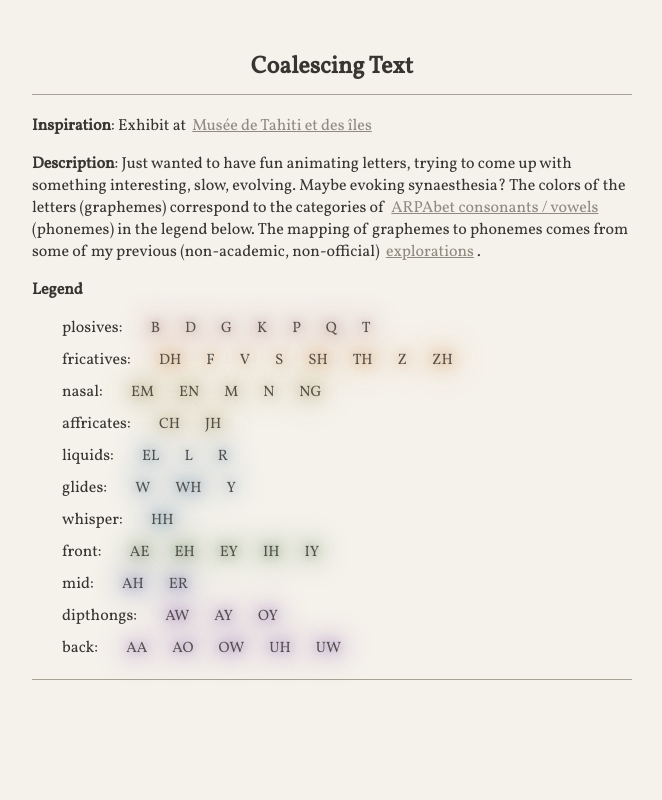
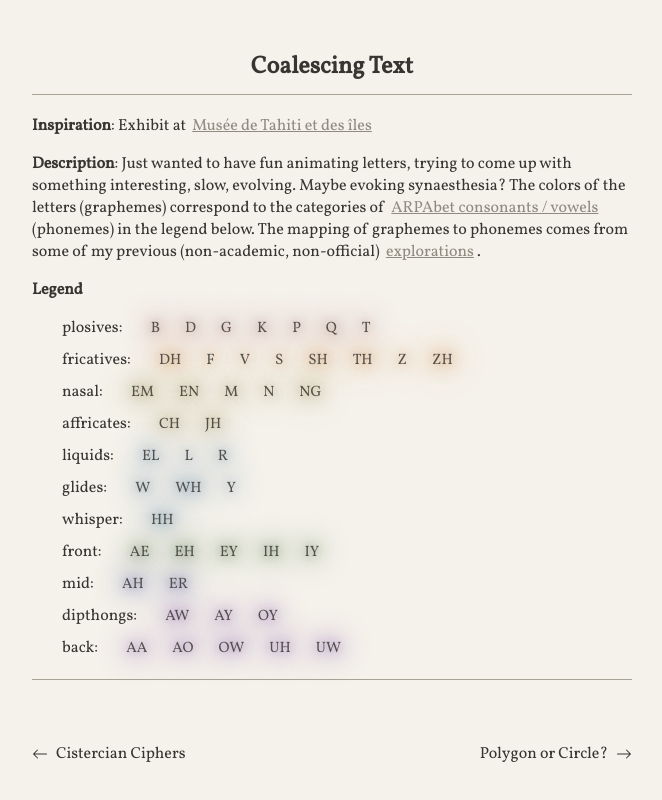
Before and after one commit to arbourtrary/arbourtrary.github.io, a SvelteKit app: page /sketches/coalescing-text in a window 1280 px wide. Shown: the part 790-1590 px from the top of the page, without its empty margins (308-970 px from the left). Before the commit the page ends 1530 px from the top, so only its background shows below. Built offline with nearby package versions, Linux system fonts and the light colour scheme; a web font is replaced by a local one.

Commit message:
Adding prev/next to bottom of sketches

```diff
--- a/src/components/Sketches.svelte
+++ b/src/components/Sketches.svelte
@@ -13,6 +13,7 @@
     onMount(async () => {
         sketches = await loadJSON(dataFilename);
         sketches.reverse();
+
         const newline = "&#10;"
         for(const sketch of sketches) {
             const date = new Date(sketch.date)
--- a/src/routes/sketches/[slug]/+page.js
+++ b/src/routes/sketches/[slug]/+page.js
@@ -4,6 +4,7 @@ import { loadJSON } from '../../../utils/file.js'
 
 const sketches = [
   {
+    "index": 0,
     "date": "11/17/24",
     "title": "Coalescing Text",
     "slug": "coalescing-text",
@@ -15,6 +16,7 @@ const sketches = [
     "socialImage": "https://arbourtrary.com/images/social_sketch_0_viz.jpg"
   },
   {
+    "index": 1,
     "date": "11/24/24",
     "title": "Polygon or Circle?",
     "slug": "polygon-or-circle",
@@ -26,6 +28,7 @@ const sketches = [
     "socialImage": "https://arbourtrary.com/images/social_sketch_1_viz.jpg"
   },
   {
+    "index": 2,
     "date": "11/29/24",
       "title": "Direct Etymologies",
       "slug": "direct-etymologies",
@@ -37,6 +40,7 @@ const sketches = [
       "socialImage": "https://arbourtrary.com/images/social_sketch_2_viz.jpg"
   },
   {
+    "index": 3,
     "date": "12/1/24",
       "title": "Childhood Dictionary",
       "slug": "childhood-dictionary",
@@ -48,6 +52,7 @@ const sketches = [
       "socialImage": "https://arbourtrary.com/images/social_sketch_3_viz.jpg"
   },
   {
+    "index": 4,
     "date": "12/1/24",
       "title": "Line Drawings",
       "slug": "line-drawings",
@@ -59,6 +64,7 @@ const sketches = [
       "socialImage": "https://arbourtrary.com/images/social_sketch_4_viz.jpg"
   },
   {
+    "index": 5,
     "date": "12/31/24",
       "title": "Image Sampling",
       "slug": "image-sampling",
@@ -70,6 +76,7 @@ const sketches = [
       "socialImage": "https://arbourtrary.com/images/social_sketch_5_viz.jpg"
   },
   {
+    "index": 6,
     "date": "1/13/25",
       "title": "Island Peakscapes",
       "slug": "island-peakscapes",
@@ -81,6 +88,7 @@ const sketches = [
       "socialImage": "https://arbourtrary.com/images/social_sketch_6_viz.jpg"
   },
   {
+    "index": 7,
     "date": "1/18/25",
       "title": "Cistercian Ciphers",
       "slug": "cistercian-ciphers",
@@ -97,7 +105,7 @@ export async function load({ params }) {
   const sketch = sketches.find(item => item.slug === params.slug);
 
   if (sketch) {
-    return sketch;
+    return {sketch, sketches};
   }
 
   throw error(404, 'Not found');
--- a/src/routes/sketches/[slug]/+page.svelte
+++ b/src/routes/sketches/[slug]/+page.svelte
@@ -1,5 +1,7 @@
 <script>
     import { onMount } from 'svelte';
+    import { clamp } from "../../../utils/math.js"
+
     // TODO: Need to figure out dynamic import or better page templating?
     import CoalescingText from '../../../components/CoalescingText.svelte';
     import PolygonOrCircle from '../../../components/PolygonOrCircle.svelte';
@@ -12,33 +14,49 @@
 
     export let data;
 
+    let sketch;
+    let sketchIndex;
+    let prevSketch;
+    let nextSketch;
     let content = "";
     let body;
 
     onMount(async () => {
-        const response = await fetch(data.filename)
+        const response = await fetch(data.sketch.filename)
+        sketch = data.sketch;
+        sketchIndex = sketch.index;
         content = await response.text();
         body = document.body;
-        document.documentElement.style.setProperty('--highlight', data.highlight);
+        document.documentElement.style.setProperty('--highlight', data.sketch.highlight);
     })
+    $: if (body) {
+        sketch = data.sketch;
+        sketchIndex = sketch.index;
+
+        const prevIndex = clamp(sketchIndex - 1, 0, data.sketches.length - 1);
+        prevSketch = (prevIndex !== sketchIndex) ? data.sketches[prevIndex] : data.sketches[data.sketches.length - 1];
+
+        const nextIndex = clamp(sketchIndex + 1, 0, data.sketches.length - 1);
+        nextSketch = (nextIndex !== sketchIndex) ? data.sketches[nextIndex] : data.sketches[0];
+    }
 </script>
 <svelte:head>
-    <link rel='canonical' href={`https://arbourtrary.com/sketches/${data.slug}`} />
-    <title>{data.title}</title>
-    <meta name='description' content={data.description} />
-    <meta property='og:title' content={data.title} />
+    <link rel='canonical' href={`https://arbourtrary.com/sketches/${data.sketch.slug}`} />
+    <title>{data.sketch.title}</title>
+    <meta name='description' content={data.sketch.description} />
+    <meta property='og:title' content={data.sketch.title} />
     <meta property='og:site_name' content='arbourtrary' />
-    <meta property='og:url' content={`https://arbourtrary.com/sketches/${data.slug}`} />
-    <meta property='og:description' content={data.description} />
+    <meta property='og:url' content={`https://arbourtrary.com/sketches/${data.sketch.slug}`} />
+    <meta property='og:description' content={data.sketch.description} />
     <meta property='og:locale' content='en_US' />
-    <meta property='og:image' content={data.socialImage} />
+    <meta property='og:image' content={data.sketch.socialImage} />
 
     <meta name='twitter:card' content='summary_large_image' />
-    <meta name='twitter:site' content={`https://arbourtrary.com/sketches/${data.slug}`} />
+    <meta name='twitter:site' content={`https://arbourtrary.com/sketches/${data.sketch.slug}`} />
     <meta name='twitter:creator' content='arbourtrary' />
-    <meta name='twitter:title' content={data.title} />
-    <meta name='twitter:description' content={data.description} />
-    <meta name='twitter:image:src' content={data.socialImage} />
+    <meta name='twitter:title' content={data.sketch.title} />
+    <meta name='twitter:description' content={data.sketch.description} />
+    <meta name='twitter:image:src' content={data.sketch.socialImage} />
 </svelte:head>
 
 <div class="header">
@@ -67,26 +85,44 @@
 
 <div class="sketch">
     <!-- TODO: Probably a better way to remove specific components from this -->
-	{#if data.sketch.name === "CoalescingText"}
+	{#if data.sketch.sketch.name === "CoalescingText"}
         <CoalescingText/>
-    {:else if data.sketch.name === "PolygonOrCircle"}
+    {:else if data.sketch.sketch.name === "PolygonOrCircle"}
         <PolygonOrCircle/>
-    {:else if data.sketch.name === "DirectEtymologies"}
+    {:else if data.sketch.sketch.name === "DirectEtymologies"}
         <DirectEtymologies/>
-    {:else if data.sketch.name === "ChildhoodDictionary"}
+    {:else if data.sketch.sketch.name === "ChildhoodDictionary"}
         <ChildhoodDictionary/>
-    {:else if data.sketch.name === "LineDrawings"}
+    {:else if data.sketch.sketch.name === "LineDrawings"}
         <LineDrawings/>
-    {:else if data.sketch.name === "ImageSampling"}
+    {:else if data.sketch.sketch.name === "ImageSampling"}
         <ImageSampling/>
-    {:else if data.sketch.name === "IslandPeakscapes"}
+    {:else if data.sketch.sketch.name === "IslandPeakscapes"}
         <IslandPeakscapes/>
-    {:else if data.sketch.name === "CistercianCiphers"}
+    {:else if data.sketch.sketch.name === "CistercianCiphers"}
         <CistercianCiphers/>
     {/if}
 </div>
 <div class="notes">
     {@html content}
+</div>
+<div class="more">
+    {#if prevSketch}
+        <a href={`/sketches/${prevSketch.slug}`} style="margin-right: 15px;">
+            <svg xmlns="http://www.w3.org/2000/svg" width="16" height="16" fill="currentColor">
+              <path fill-rule="evenodd" d="M15 8a.5.5 0 0 0-.5-.5H2.707l3.147-3.146a.5.5 0 1 0-.708-.708l-4 4a.5.5 0 0 0 0 .708l4 4a.5.5 0 0 0 .708-.708L2.707 8.5H14.5A.5.5 0 0 0 15 8"/>
+            </svg>
+            <p style="text-align: left;">{prevSketch.title}</p>
+        </a>
+    {/if}
+    {#if nextSketch}
+        <a href={`/sketches/${nextSketch.slug}`} style="margin-left: 15px;">
+            <p style="text-align: right;">{nextSketch.title}</p>
+            <svg xmlns="http://www.w3.org/2000/svg" width="16" height="16" fill="currentColor" viewBox="0 0 16 16">
+                <path fill-rule="evenodd" d="M1 8a.5.5 0 0 1 .5-.5h11.793l-3.147-3.146a.5.5 0 0 1 .708-.708l4 4a.5.5 0 0 1 0 .708l-4 4a.5.5 0 0 1-.708-.708L13.293 8.5H1.5A.5.5 0 0 1 1 8"/>
+            </svg>
+        </a>
+    {/if}
 </div>
 
 <style>
@@ -133,6 +169,7 @@
         -o-transform: scale(-1, 1);
         -webkit-transform: scale(-1, 1);
         transform: scale(-1, 1);
+
     }
     .writ {
         margin: 0 10px;
@@ -285,8 +322,38 @@
     :global(.dipthongs span, .back span) {
         filter: drop-shadow(0 0 5px var(--purple)) drop-shadow(0 0 10px var(--purple)) drop-shadow(0 0 15px var(--purple));
     }
+    .more {
+        display: flex;
+        flex-direction: row;
+        align-items: center;
+        justify-content: space-between;
+        margin: 0 auto;
+        margin-bottom: 60px;
+        max-width: 600px;
+    }
+    .more a {
+        display: flex;
+        gap: 3px;
+        text-decoration: none;
+        color: var(--color-1);
+    }
+    .more a:hover p {
+        background: var(--color-3);
+        text-decoration: none;
+        border-radius: 5px;
+        color: white;
+    }
+    .more p {
+        margin: 0px;
+        padding: 3px 5px;
+    }
+    .more svg {
+        width: 16px;
+        height: 16px;
+        align-self: center;
+    }
     @media only screen and (max-width: 640px) {
-        :global(.notes) {
+        :global(.notes), .more {
             margin: 0 20px;
             margin-bottom: 60px;
         }
@@ -313,4 +380,9 @@
             font-size: 14px;
         }
     }
+    @media only screen and (max-width: 400px) {
+         .more p {
+            max-width: 125px;
+        }
+    }
 </style>
```
